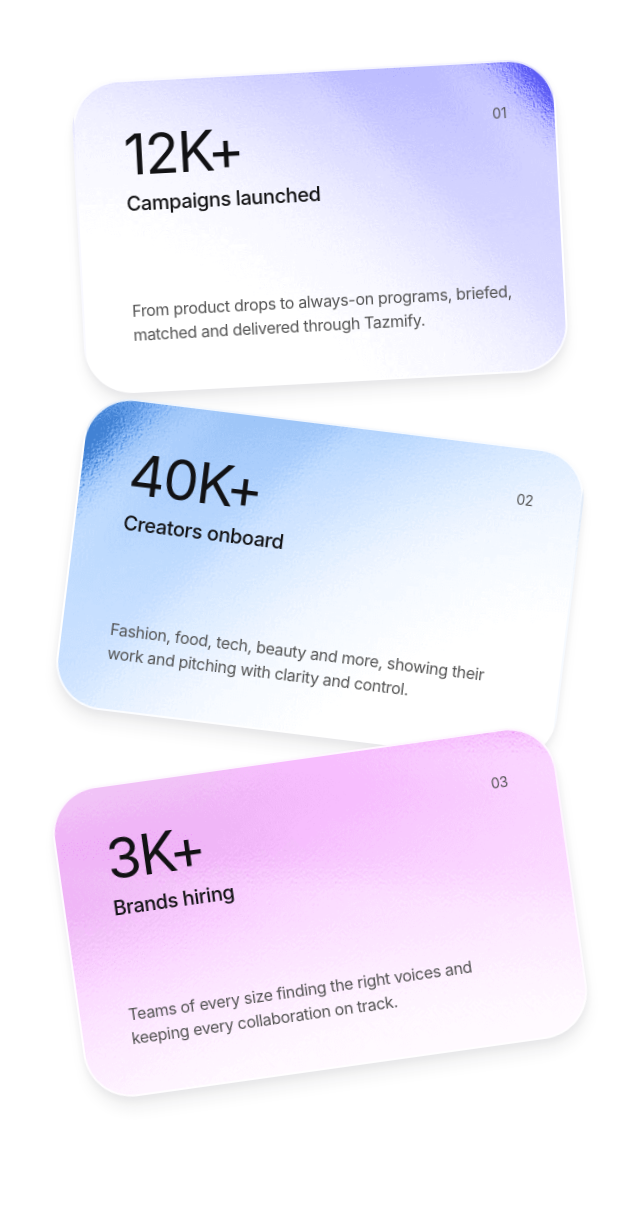
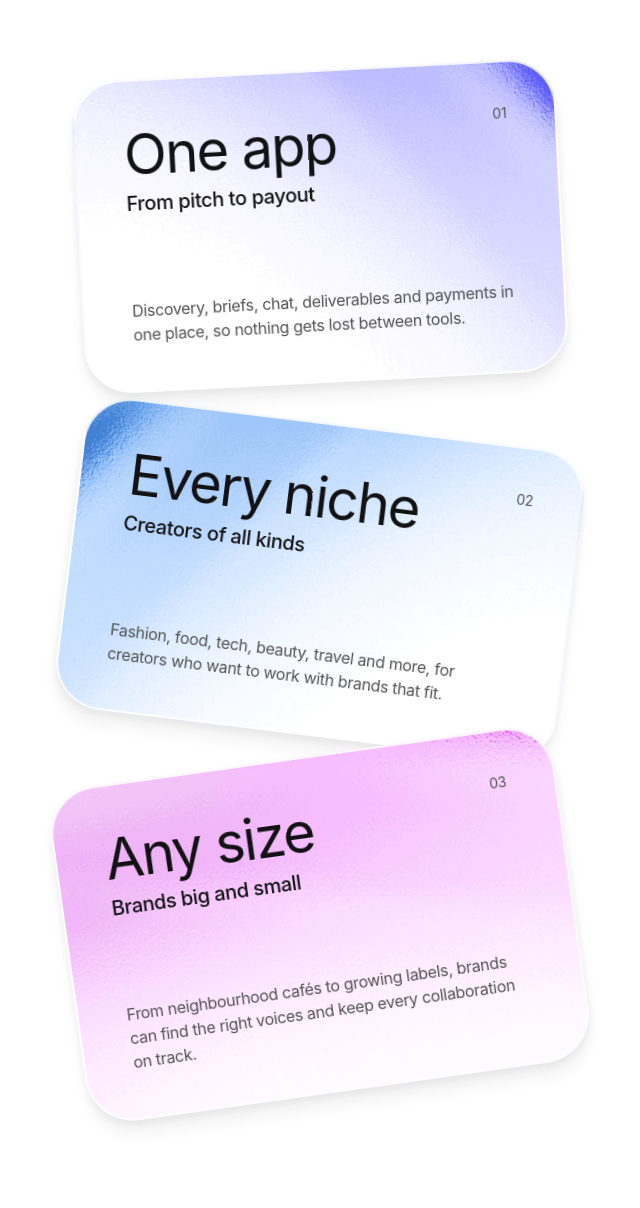
Before and after one commit to bridgeappadmin/bridge-website, a React (Vite) app: page /about in a window 1280 px wide. Shown: the part 2886-4094 px from the top of the page, without its empty margins (320-960 px from the left). Built offline with nearby package versions, Linux system fonts and the light colour scheme; a web font is replaced by a local one.

Commit message:
Pre-launch results section: product highlights instead of usage numbers

```diff
--- a/src/sections/Performance.jsx
+++ b/src/sections/Performance.jsx
@@ -2,25 +2,27 @@ import React, { useRef } from 'react';
 import { motion, useScroll, useTransform } from 'framer-motion';
 import { useReducedMotion } from '../lib/motion-pref';
 
+// Pre-launch: what Tazmify offers, not usage numbers. Swap in real stats
+// (e.g. campaigns launched, creators onboard) once they exist.
 const STATS = [
   {
-    value: '12K+',
-    label: 'Campaigns launched',
-    text: 'From product drops to always-on programs, briefed, matched and delivered through Tazmify.',
+    value: 'One app',
+    label: 'From pitch to payout',
+    text: 'Discovery, briefs, chat, deliverables and payments in one place, so nothing gets lost between tools.',
   },
   {
-    value: '40K+',
-    label: 'Creators onboard',
-    text: 'Fashion, food, tech, beauty and more, showing their work and pitching with clarity and control.',
+    value: 'Every niche',
+    label: 'Creators of all kinds',
+    text: 'Fashion, food, tech, beauty, travel and more, for creators who want to work with brands that fit.',
   },
   {
-    value: '3K+',
-    label: 'Brands hiring',
-    text: 'Teams of every size finding the right voices and keeping every collaboration on track.',
+    value: 'Any size',
+    label: 'Brands big and small',
+    text: 'From neighbourhood cafés to growing labels, brands can find the right voices and keep every collaboration on track.',
   },
 ];
 
-const HEADLINE = 'Proven results. Trusted by creators & brands.';
+const HEADLINE = 'Built for creators. Made for brands.';
 
 export default function Performance() {
   const ref = useRef(null);
```
